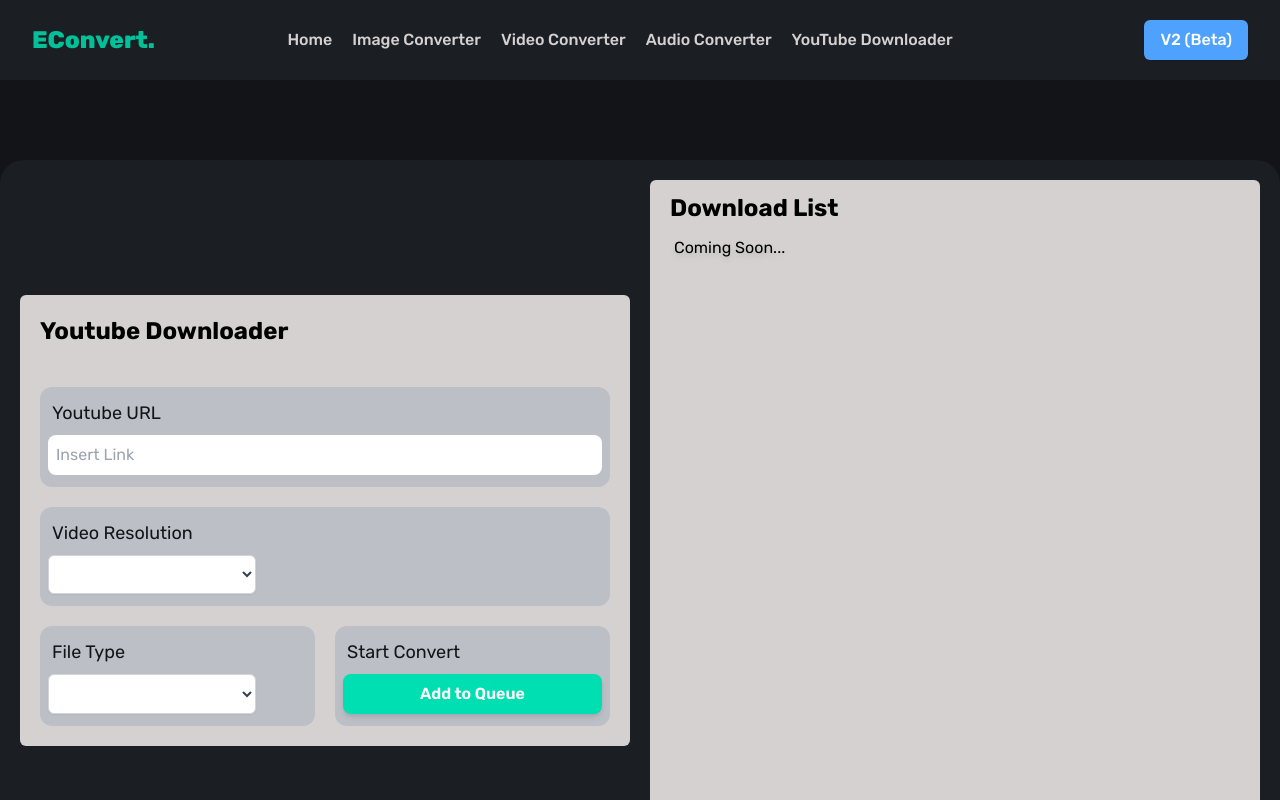
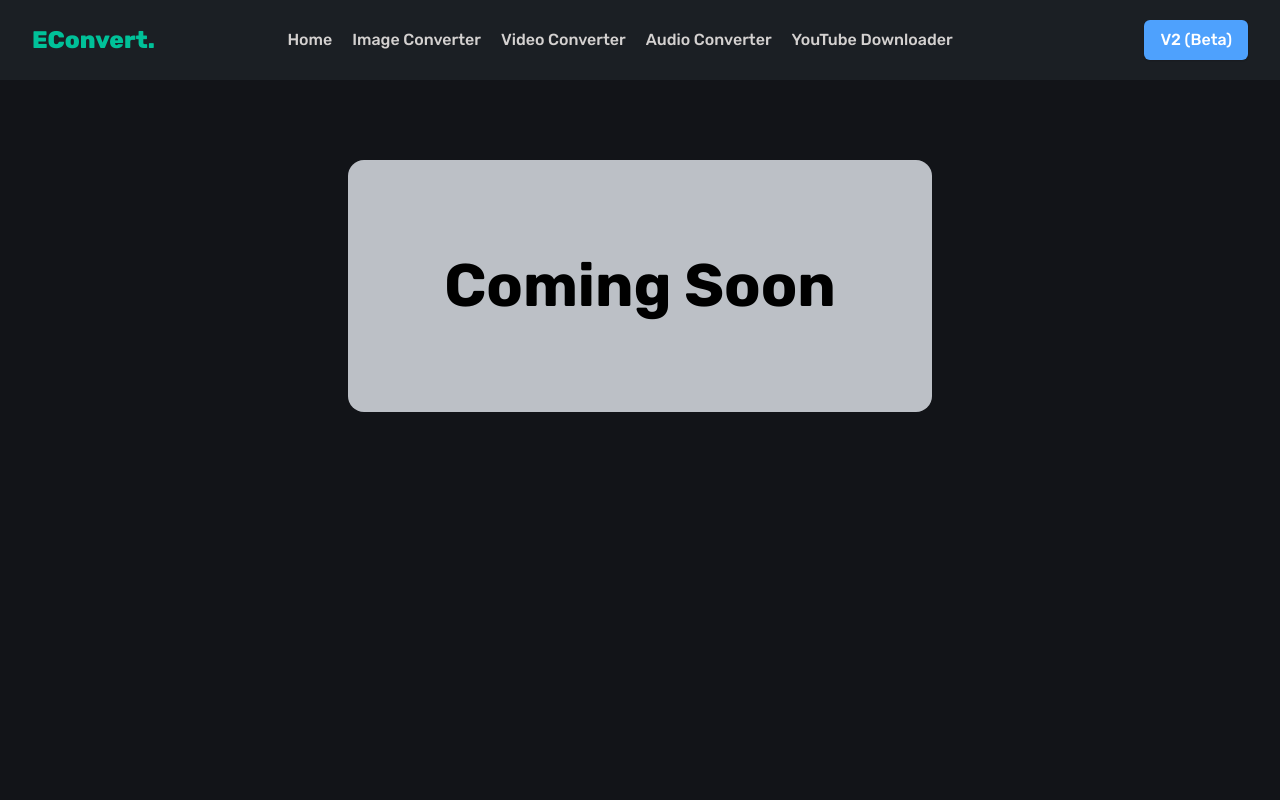
Before and after one commit to TheD1TZ/EConvert-1.0, a Vue app: page /youtubedownloader in a window 1280 px wide. Shown: the top 800 px of the page. Built offline with nearby package versions, Linux system fonts and the light colour scheme.

Commit message:
Video Conversion + Youtube

```diff
--- a/package.json
+++ b/package.json
@@ -14,6 +14,7 @@
     "@headlessui/vue": "^1.7.2",
     "@heroicons/vue": "^2.0.11",
     "easyimage": "^3.1.1",
+    "firebase": "^9.10.0",
     "m3u8stream": "^0.8.6",
     "miniget": "^4.2.2",
     "sax": "^1.2.4",
--- a/src/main.js
+++ b/src/main.js
@@ -2,6 +2,7 @@ import { createApp } from 'vue'
 import './style.css'
 import App from './App.vue'
 import router from './router'
+import { db } from './firebase'
 
 createApp(App)
     .use(router)
--- a/src/views/AudioConverter.vue
+++ b/src/views/AudioConverter.vue
@@ -146,7 +146,7 @@ export default defineComponent({
           new Blob([data.buffer], { type: "audio/" + file_type })
       );
 
-      downloadFile(url, "EConvert-" + name.split('.')[0] + "." + file_type);
+      downloadFile(url, "EConvert-" + name.split('.' + original_file_type )[0] + "." + file_type);
 
       // Frees the memory
       ffmpeg.exit();
--- a/src/views/ImageConverter.vue
+++ b/src/views/ImageConverter.vue
@@ -135,7 +135,7 @@ import { defineComponent } from "vue";
 import { downloadFile } from "../Utils.js";
 
 export default defineComponent({
-  name: "App",
+  name: "ImageConverter",
   data() {
     return {
       FILE_URL: "",
@@ -187,7 +187,7 @@ export default defineComponent({
           new Blob([data.buffer], { type: "image/" + file_type })
       );
 
-      downloadFile(url, "EConvert-" + name.split('.')[0] + "." + file_type);
+      downloadFile(url, "EConvert-" + name.split('.' + original_file_type )[0] + "." + file_type);
 
       // Frees the memory
       ffmpeg.exit();
--- a/src/views/VideoConverter.vue
+++ b/src/views/VideoConverter.vue
@@ -12,42 +12,42 @@
           <div class="grid grid-cols-1 gap-5">
 
             <div class="grid gap-2 grid-cols-1 bg-pdGray p-2 py-3 rounded-xl">
-              <h2 class="text-pBlack text-lg px-1">Image</h2>
+              <h2 class="text-pBlack text-lg px-1">Video</h2>
               <input class="block w-full p-2 text-sm text-gray-900 border border-gray-300 rounded-lg cursor-pointer bg-white file:bg-pGreen file:text-white file:font-bold file:py-2 file:px-4 file:border-0 file:rounded-md"
                      type="file"
                      accept="video/*"
-                     @change="">
+                     @change="uploadFile">
 
             </div>
 
             <div class="grid grid-cols-2 gap-5">
 
-              <div class="grid gap-2 grid-cols-1 bg-pdGray p-2 py-3 rounded-xl">
-                <h2 class="text-pBlack text-lg px-1">Compression</h2>
-                <select v-model="COMPRESS" class="block w-52 text-gray-700 py-2 px-3 border border-gray-300 bg-white rounded-md shadow-sm" name="compression">
-                  <option value="no-comp">
-                    No Compression
-                  </option>
-                  <option value="low-comp">
-                    Low Compression
-                  </option>
-                  <option value="mid-comp">
-                    Medium Compression
-                  </option>
-                  <option value="high-comp">
-                    High Compression
-                  </option>
-                </select>
-              </div>
+              <!--            <div class="grid gap-2 grid-cols-1 bg-pdGray p-2 py-3 rounded-xl">-->
+              <!--              <h2 class="text-pBlack text-lg px-1">Compression</h2>-->
+              <!--                <select v-model="COMPRESS" class="block w-52 text-gray-700 py-2 px-3 border border-gray-300 bg-white rounded-md shadow-sm" name="compression">-->
+              <!--                  <option value="no-comp">-->
+              <!--                    No Compression-->
+              <!--                  </option>-->
+              <!--                  <option value="low-comp">-->
+              <!--                    Low Compression-->
+              <!--                  </option>-->
+              <!--                  <option value="mid-comp">-->
+              <!--                    Medium Compression-->
+              <!--                  </option>-->
+              <!--                  <option value="high-comp">-->
+              <!--                    High Compression-->
+              <!--                  </option>-->
+              <!--                </select>-->
+              <!--            </div>-->
 
-              <div class="grid gap-2 grid-cols-1 bg-pdGray p-2 py-3 rounded-xl">
-                <h2 class="text-pBlack text-lg px-1">Resize</h2>
-                <div class="grid grid-cols-3 gap-2 px-2">
-                  <input class="rounded-lg outline-none text-center" type="text" title="ballz" v-model="IMAGEX" placeholder="x">
-                  <input class="rounded-lg outline-none text-center" type="text" v-model="IMAGEY" placeholder="y">
-                  <button class="rounded-md text-center bg-pBlue hover:bg-pdBlue text-white py-2 px-4" @click="resetImageSize" >Reset</button>
-                </div>
-              </div>
+              <!--            <div class="grid gap-2 grid-cols-1 bg-pdGray p-2 py-3 rounded-xl">-->
+              <!--              <h2 class="text-pBlack text-lg px-1">Resize</h2>-->
+              <!--              <div class="grid grid-cols-3 gap-2 px-2">-->
+              <!--                <input class="rounded-lg outline-none text-center" type="text" title="ballz" v-model="IMAGEX" placeholder="x">-->
+              <!--                <input class="rounded-lg outline-none text-center" type="text" v-model="IMAGEY" placeholder="y">-->
+              <!--                <button class="rounded-md text-center bg-pBlue hover:bg-pdBlue text-white py-2 px-4" @click="resetImageSize" >Reset</button>-->
+              <!--              </div>-->
+              <!--            </div>-->
 
             </div>
 
@@ -55,22 +55,43 @@
             <div class="grid grid-cols-2 gap-5">
               <div class="grid gap-2 grid-cols-1 bg-pdGray w-full p-2 py-3 rounded-xl">
                 <h2 class="text-pBlack text-lg px-1">File Type</h2>
-                <select class="block w-52 text-gray-700 py-2 px-3 border border-gray-300 bg-white rounded-md shadow-sm focus:outline-none focus:ring-primary-500 focus:border-primary-500" name="compression">
-                  <option value="jpeg">
+                <select class="block w-52 text-gray-700 py-2 px-3 border border-gray-300 bg-white rounded-md shadow-sm focus:outline-none focus:ring-primary-500 focus:border-primary-500"
+                        name="compression"
+                        v-model="FILE_TYPE">
+                  <option value="mp4">
                     MP4
                   </option>
-                  <option value="png">
+                  <option value="m4a">
+                    M4A
+                  </option>
+                  <option value="mov">
+                    MOV
+                  </option>
+                  <option value="gif">
+                    GIF
+                  </option>
+                  <option value="mkv">
+                    MKV
+                  </option>
+                  <option value="avi">
+                    AVI
+                  </option>
+                  <option value="webm">
                     WEBM
                   </option>
-                  <option value="gif">
-                    M4A
-                  </option>
+
                 </select>
               </div>
-              <div class="grid gap-2 grid-cols-1 bg-pdGray w-full p-2 py-3 rounded-xl">
+              <div class="grid gap-2 grid-cols-1 bg-pdGray w-full p-2 py-3 rounded-xl transition">
                 <h2 class="text-pBlack text-lg px-1">Start Convert</h2>
-                <button type="button" @click="" class="py-2 px-4 bg-pGreen hover:bg-pdGreen text-white w-full transition ease-in duration-200 text-center text-base font-semibold shadow-md rounded-lg ">
-                  Add to Queue
+
+                <button type="button" @click="transcode(FILE_URL, FILE_NAME, FILE_TYPE, ORIGINAL_FILE_TYPE)" class="flex w-full justify-center py-2 px-4 bg-pGreen hover:bg-pdGreen text-white w-full transition ease-in duration-200 text-center text-base font-semibold shadow-md rounded-lg ">
+                  <svg class="animate-spin -ml-1 mr-3 h-5 w-5 text-white" xmlns="http://www.w3.org/2000/svg" fill="none" viewBox="0 0 24 24" :class="isLoading ? '' : 'hidden'">
+                    <circle class="opacity-25" cx="12" cy="12" r="10" stroke="currentColor" stroke-width="4"></circle>
+                    <path class="opacity-75" fill="currentColor" d="M4 12a8 8 0 018-8V0C5.373 0 0 5.373 0 12h4zm2 5.291A7.962 7.962 0 014 12H0c0 3.042 1.135 5.824 3 7.938l3-2.647z"></path>
+                  </svg>
+                  {{ message }}
+
                 </button>
               </div>
             </div>
@@ -113,15 +134,81 @@
 
 
 <script>
+import { createFFmpeg, fetchFile } from "@ffmpeg/ffmpeg";
+import { defineComponent } from "vue";
+import { downloadFile } from "../Utils.js";
 
-export default {
+export default defineComponent({
   name: "VideoConverter",
   data() {
     return {
+      FILE_URL: "",
+      FILE_NAME: "",
+      ORIGINAL_FILE_TYPE: "",
+      FILE_TYPE: "mp4",
+      FILE: "",
+      message: "Start Convert",
+      isLoading: false,
+    };
+  },
+  methods:{
+    async transcode(file_url, name, file_type, original_file_type) {
+      const ffmpeg = createFFmpeg({
+        log: true,
+        mainName: 'main',
+        corePath: 'https://unpkg.com/@ffmpeg/core-st@0.11.1/dist/ffmpeg-core.js',
+      });
+
+      if (file_type === original_file_type) {
+        alert("You can't convert to the same file type");
+        return;
+      }
+
+      this.message = "Loading...";
+      this.isLoading = true;
+
+      // Loads ffmpeg-core
+      if (!ffmpeg.isLoaded()) {
+        await ffmpeg.load();
+      }
+
+      this.message = "Converting...";
+
+      // Fetches the file
+      ffmpeg.FS("writeFile", name, await fetchFile(file_url));
+
+      // Runs the FFMpeg command
+      await ffmpeg.run('-i', name, 'EConvert-' + name + '.' + file_type);
+
+      this.message = "Done!";
+      this.isLoading = false;
+
+      // Reads the result
+      const data = ffmpeg.FS("readFile", "EConvert-" + name + "." + file_type);
+
+      // Downloads the result
+      const url = URL.createObjectURL(
+          new Blob([data.buffer], { type: "image/" + file_type })
+      );
+
+      downloadFile(url, "EConvert-" + name.split('.' + original_file_type )[0] + "." + file_type);
+
+      // Frees the memory
+      ffmpeg.exit();
+
+      this.message = "Start Convert";
+    },
+    uploadFile(e) {
+      const file = e.target.files[0];
+      this.FILE = file;
+      const reader = new FileReader();
+      reader.readAsDataURL(file);
+      reader.onload = e =>{
+        this.FILE_URL = URL.createObjectURL(file);
+        this.FILE_NAME = file.name;
+        this.ORIGINAL_FILE_TYPE = file.name.split('.')[1];
+      };
     }
   },
-  methods: {
-
-  },
-}
+});
 </script>
--- a/src/views/YoutubeDownloader.vue
+++ b/src/views/YoutubeDownloader.vue
@@ -1,100 +1,111 @@
 <template>
   <div class="bg-pBlack h-screen pt-20">
-
-    <div class="max-w-7xl h-3/4 bg-pGrayDark flex rounded-3xl px-5 py-5 space-x-5 w-full h-full items-center justify-center mx-auto">
-
-      <!-- Settings Section -->
-      <div class="h-fit w-full bg-pGray rounded-md">
-        <h1 class="p-2 px-5 py-5 font-bold text-2xl">Youtube Downloader</h1>
-
-        <div class="p-5">
-          <div class="grid grid-cols-1 gap-5">
-
-            <div class="grid gap-2 grid-cols-1 bg-pdGray p-2 py-3 rounded-xl">
-              <h2 class="text-pBlack text-lg px-1">Youtube URL</h2>
-              <input type="text" v-model="URL" placeholder="Insert Link" class="w-full p-2 rounded-lg outline-none">
-            </div>
-
-            <div class="grid gap-2 grid-cols-1 bg-pdGray p-2 py-3 rounded-xl">
-              <h2 class="text-pBlack text-lg px-1">Video Resolution</h2>
-              <select v-model="RESOLUTION" class="block w-52 text-gray-700 py-2 px-3 border border-gray-300 bg-white rounded-md shadow-sm" name="resolution">
-                <option value="1080p">
-                  1080p
-                </option>
-                <option value="720p">
-                  720p
-                </option>
-                <option value="480p">
-                  480p
-                </option>
-                <option value="360p">
-                  360p
-                </option>
-              </select>
-            </div>
+    <div class="flex justify-center">
+      <div class="bg-pdGray p-24 rounded-2xl">
+        <h1 class="font-bold text-6xl">Coming Soon</h1>
+      </div>
+    </div>
+  </div>
 
 
-            <div class="grid grid-cols-2 gap-5">
-              <div class="grid gap-2 grid-cols-1 bg-pdGray w-full p-2 py-3 rounded-xl">
-                <h2 class="text-pBlack text-lg px-1">File Type</h2>
-                <select v-model="FILETYPE" class="block w-52 text-gray-700 py-2 px-3 border border-gray-300 bg-white rounded-md shadow-sm focus:outline-none focus:ring-primary-500 focus:border-primary-500" name="compression">
-                  <option value="mp4">
-                    MP4
-                  </option>
-                  <option value="webm">
-                    WEBM
-                  </option>
-                  <option value="mp3">
-                    MP3
-                  </option>
-                  <option value="wav">
-                    WAV
-                  </option>
-                </select>
-              </div>
-              <div class="grid gap-2 grid-cols-1 bg-pdGray w-full p-2 py-3 rounded-xl">
-                <h2 class="text-pBlack text-lg px-1">Start Convert</h2>
-                <button type="button" class="py-2 px-4 bg-pGreen hover:bg-pdGreen text-white w-full transition ease-in duration-200 text-center text-base font-semibold shadow-md rounded-lg ">
-                  Add to Queue
-                </button>
-              </div>
-            </div>
-
-          </div>
-        </div>
-      </div>
 
 
-      <div class="h-full w-full bg-pGray rounded-md">
-        <!-- Download Section -->
-        <div class="grid grid-cols-2">
-          <h1 class="p-2 px-5 py-3 font-bold text-2xl">Download List</h1>
-        </div>
+<!--  <div class="bg-pBlack h-screen pt-20">-->
 
-        <div class="flex gap-3 px-6 drop-shadow-md">
+<!--    <div class="max-w-7xl h-3/4 bg-pGrayDark flex rounded-3xl px-5 py-5 space-x-5 w-full h-full items-center justify-center mx-auto">-->
 
-          <h1>Coming Soon...</h1>
+<!--      &lt;!&ndash; Settings Section &ndash;&gt;-->
+<!--      <div class="h-fit w-full bg-pGray rounded-md">-->
+<!--        <h1 class="p-2 px-5 py-5 font-bold text-2xl">Youtube Downloader</h1>-->
 
-          <!--          <a class="w-full bg-pdGray p-2 py-3 rounded-xl">-->
-          <!--            <h2>Max Verstappen Gaat vreemd expoosd 2002 REAL podkast</h2>-->
+<!--        <div class="p-5">-->
+<!--          <div class="grid grid-cols-1 gap-5">-->
 
-          <!--            <img :src="{IMGURL}" class="h-32" alt="uploaded img">-->
+<!--            <div class="grid gap-2 grid-cols-1 bg-pdGray p-2 py-3 rounded-xl">-->
+<!--              <h2 class="text-pBlack text-lg px-1">Youtube URL</h2>-->
+<!--              <input type="text" v-model="URL" placeholder="Insert Link" class="w-full p-2 rounded-lg outline-none">-->
+<!--            </div>-->
 
-          <!--          </a>-->
+<!--            <div class="grid gap-2 grid-cols-1 bg-pdGray p-2 py-3 rounded-xl">-->
+<!--              <h2 class="text-pBlack text-lg px-1">Video Resolution</h2>-->
+<!--              <select v-model="RESOLUTION" class="block w-52 text-gray-700 py-2 px-3 border border-gray-300 bg-white rounded-md shadow-sm" name="resolution">-->
+<!--                <option value="1080p">-->
+<!--                  1080p-->
+<!--                </option>-->
+<!--                <option value="720p">-->
+<!--                  720p-->
+<!--                </option>-->
+<!--                <option value="480p">-->
+<!--                  480p-->
+<!--                </option>-->
+<!--                <option value="360p">-->
+<!--                  360p-->
+<!--                </option>-->
+<!--              </select>-->
+<!--            </div>-->
 
-          <!--          &lt;!&ndash;- Download File &ndash;&gt;-->
-          <!--          <a class="flex gap-2 p-4 grid-cols-1 p-2 py-3 rounded-xl text-center cursor-pointer bg-pGreen hover:bg-pdGreen transition">-->
-          <!--            <button class="text-pBlack">-->
-          <!--              <svg xmlns="http://www.w3.org/2000/svg" fill="none" viewBox="0 0 24 24" stroke-width="1.5" stroke="currentColor" class="w-6 h-6 text-white">-->
-          <!--                <path stroke-linecap="round" stroke-linejoin="round" d="M3 16.5v2.25A2.25 2.25 0 005.25 21h13.5A2.25 2.25 0 0021 18.75V16.5M16.5 12L12 16.5m0 0L7.5 12m4.5 4.5V3" />-->
-          <!--              </svg>-->
-          <!--            </button>-->
-          <!--          </a>-->
 
-        </div>
-      </div>
-  </div>
-</div>
+<!--            <div class="grid grid-cols-2 gap-5">-->
+<!--              <div class="grid gap-2 grid-cols-1 bg-pdGray w-full p-2 py-3 rounded-xl">-->
+<!--                <h2 class="text-pBlack text-lg px-1">File Type</h2>-->
+<!--                <select v-model="FILETYPE" class="block w-52 text-gray-700 py-2 px-3 border border-gray-300 bg-white rounded-md shadow-sm focus:outline-none focus:ring-primary-500 focus:border-primary-500" name="compression">-->
+<!--                  <option value="mp4">-->
+<!--                    MP4-->
+<!--                  </option>-->
+<!--                  <option value="webm">-->
+<!--                    WEBM-->
+<!--                  </option>-->
+<!--                  <option value="mp3">-->
+<!--                    MP3-->
+<!--                  </option>-->
+<!--                  <option value="wav">-->
+<!--                    WAV-->
+<!--                  </option>-->
+<!--                </select>-->
+<!--              </div>-->
+<!--              <div class="grid gap-2 grid-cols-1 bg-pdGray w-full p-2 py-3 rounded-xl">-->
+<!--                <h2 class="text-pBlack text-lg px-1">Start Convert</h2>-->
+<!--                <button type="button" class="py-2 px-4 bg-pGreen hover:bg-pdGreen text-white w-full transition ease-in duration-200 text-center text-base font-semibold shadow-md rounded-lg ">-->
+<!--                  Add to Queue-->
+<!--                </button>-->
+<!--              </div>-->
+<!--            </div>-->
+
+<!--          </div>-->
+<!--        </div>-->
+<!--      </div>-->
+
+
+<!--      <div class="h-full w-full bg-pGray rounded-md">-->
+<!--        &lt;!&ndash; Download Section &ndash;&gt;-->
+<!--        <div class="grid grid-cols-2">-->
+<!--          <h1 class="p-2 px-5 py-3 font-bold text-2xl">Download List</h1>-->
+<!--        </div>-->
+
+<!--        <div class="flex gap-3 px-6 drop-shadow-md">-->
+
+<!--          <h1>Coming Soon...</h1>-->
+
+<!--          &lt;!&ndash;          <a class="w-full bg-pdGray p-2 py-3 rounded-xl">&ndash;&gt;-->
+<!--          &lt;!&ndash;            <h2>Max Verstappen Gaat vreemd expoosd 2002 REAL podkast</h2>&ndash;&gt;-->
+
+<!--          &lt;!&ndash;            <img :src="{IMGURL}" class="h-32" alt="uploaded img">&ndash;&gt;-->
+
+<!--          &lt;!&ndash;          </a>&ndash;&gt;-->
+
+<!--          &lt;!&ndash;          &lt;!&ndash;- Download File &ndash;&gt;&ndash;&gt;-->
+<!--          &lt;!&ndash;          <a class="flex gap-2 p-4 grid-cols-1 p-2 py-3 rounded-xl text-center cursor-pointer bg-pGreen hover:bg-pdGreen transition">&ndash;&gt;-->
+<!--          &lt;!&ndash;            <button class="text-pBlack">&ndash;&gt;-->
+<!--          &lt;!&ndash;              <svg xmlns="http://www.w3.org/2000/svg" fill="none" viewBox="0 0 24 24" stroke-width="1.5" stroke="currentColor" class="w-6 h-6 text-white">&ndash;&gt;-->
+<!--          &lt;!&ndash;                <path stroke-linecap="round" stroke-linejoin="round" d="M3 16.5v2.25A2.25 2.25 0 005.25 21h13.5A2.25 2.25 0 0021 18.75V16.5M16.5 12L12 16.5m0 0L7.5 12m4.5 4.5V3" />&ndash;&gt;-->
+<!--          &lt;!&ndash;              </svg>&ndash;&gt;-->
+<!--          &lt;!&ndash;            </button>&ndash;&gt;-->
+<!--          &lt;!&ndash;          </a>&ndash;&gt;-->
+
+<!--        </div>-->
+<!--      </div>-->
+<!--  </div>-->
+<!--</div>-->
 </template>
 
 <script>
```
Also changed, not shown: src/firebase.js (added, +21 -0 lines), 1 other file (tests, documents, lock files or other folders).
